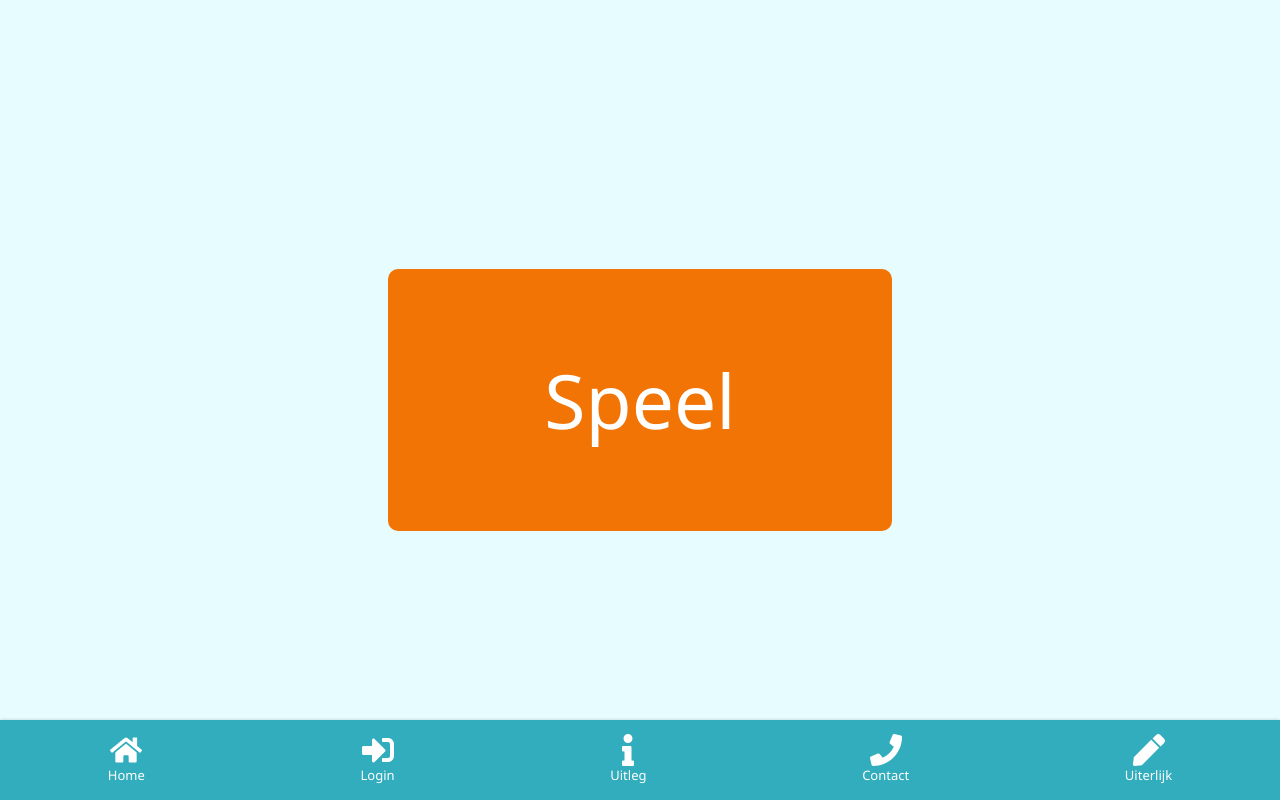
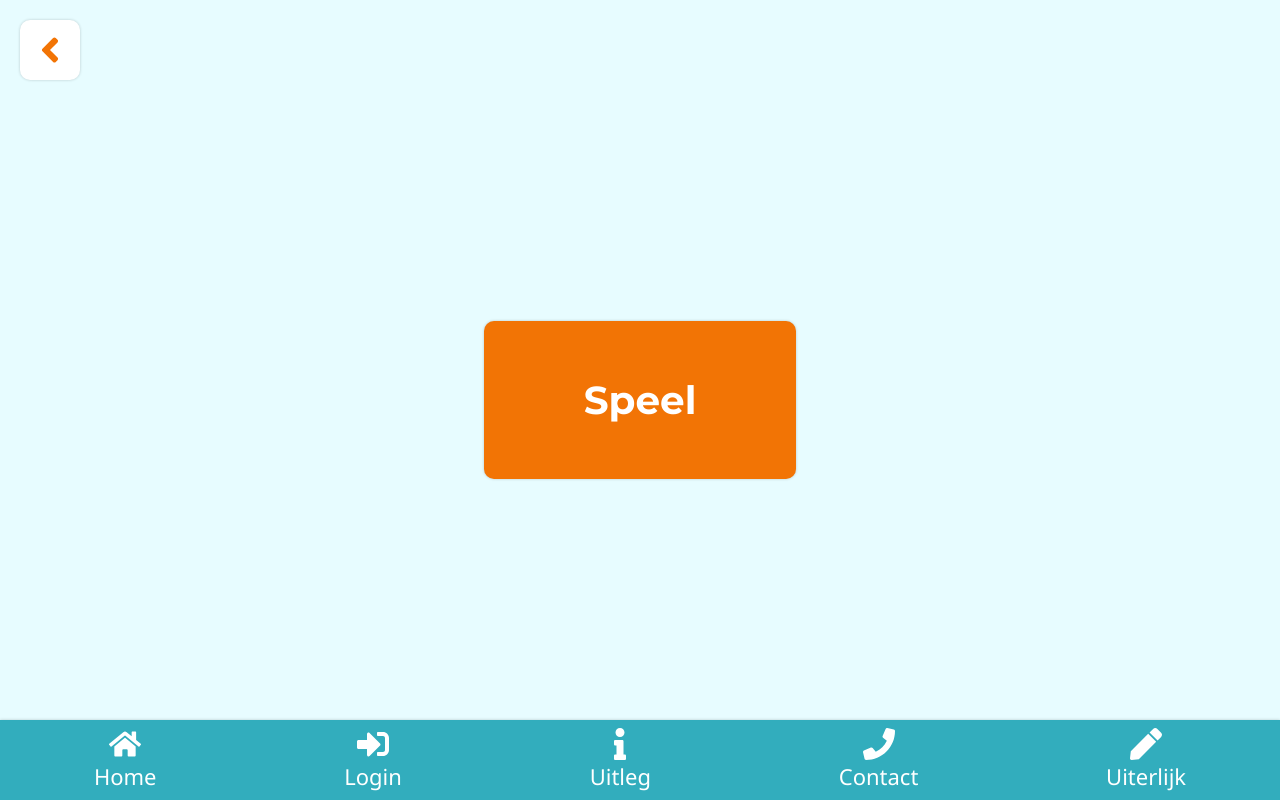
Before and after one commit to roydbie/Carmony, a React (Create React App) app: page / in a window 1280 px wide. Built offline with nearby package versions, Linux system fonts and the light colour scheme.

Commit message:
Terug knop toegevoegd + wat css aangepast
Terug knop aan alle pagina's toegevoegd en ik heb ook de hover effects van de Speel en terug knop wat aangepast en een shadow eraan toegevoegd

```diff
--- a/public/index.html
+++ b/public/index.html
@@ -22,7 +22,7 @@
     crossorigin="anonymous"
   />
   <link rel="stylesheet" href="https://maxcdn.bootstrapcdn.com/bootstrap/latest/css/bootstrap.min.css">
-
+  <link href="https://fonts.googleapis.com/css2?family=Montserrat:wght@700&display=swap" rel="stylesheet">
   <!-- Including Font Awesome -->
 <link rel="stylesheet" href="https://use.fontawesome.com/releases/v5.7.2/css/all.css" integrity="sha384-fnmOCqbTlWIlj8LyTjo7mOUStjsKC4pOpQbqyi7RrhN7udi9RwhKkMHpvLbHG9Sr" crossorigin="anonymous">
     <!--
--- a/src/Contact.js
+++ b/src/Contact.js
@@ -1,8 +1,20 @@
 import React from 'react'
+import history from './history';
+
+import "./styles.css";
+import { Button } from "./components/Button";
+import { FaAngleLeft } from "react-icons/fa";
 
 export const Contact = () => (
 
-    <div>
-        <h2>Contact</h2>
+    <div className="App">
+        <div style={{ position: "absolute", top: 0, left: 0 }}>
+            <Button onClick={() => { history.goBack() }} style="text-align: center;" type="button" buttonStyle="backbtn--icon--outline" buttonSize="btn--medium">
+                <FaAngleLeft />
+            </Button>
+        </div>
+
+<div><h2>Contact</h2></div>
+
     </div>
 )
--- a/src/Home.js
+++ b/src/Home.js
@@ -3,13 +3,22 @@ import history from './history';
 
 import "./styles.css";
 import { Button } from "./components/Button";
+import { FaAngleLeft } from "react-icons/fa";
 
 export const Home = () => (
     <div className="App">
-        <div style={{display: 'flex',  justifyContent:'center', alignItems:'center', height: '100vh'}}>
-        <Button onClick={() => { history.push('/spelpagina') }} type="button" buttonStyle="btn--danger--solid" buttonSize="btn--large">
-            Speel
+        <div style={{ display: 'flex', justifyContent: 'center', alignItems: 'center', height: '100vh' }}>
+
+            <Button onClick={() => { history.push('/spelpagina') }} type="buttonIcon" buttonStyle="btn--danger--solid" buttonSize="btn--large">
+                Speel
         </Button>
+
+        </div>
+
+        <div style={{ position: "absolute", top: 0, left: 0 }}>
+            <Button onClick={() => { history.goBack() }} style="text-align: center;" type="button" buttonStyle="backbtn--icon--outline" buttonSize="btn--medium">
+                <FaAngleLeft />
+            </Button>
         </div>
     </div>
 
--- a/src/Login.js
+++ b/src/Login.js
@@ -1,9 +1,19 @@
 import React from 'react'
+import history from './history';
+
+import "./styles.css";
+import { Button } from "./components/Button";
+import { FaAngleLeft } from "react-icons/fa";
 
 export const Login = () => (
 
-    <div>
-        <h2>Login</h2>
+    <div className="App">
+        <div style={{ position: "absolute", top: 0, left: 0 }}>
+            <Button onClick={() => { history.goBack() }} style="text-align: center;" type="button" buttonStyle="backbtn--icon--outline" buttonSize="btn--medium">
+                <FaAngleLeft />
+            </Button>
+        </div>
 
+        <div><h2>Login</h2></div>
     </div>
 )
--- a/src/SpelPagina.js
+++ b/src/SpelPagina.js
@@ -1,8 +1,19 @@
 import React from 'react'
+import history from './history';
+
+import "./styles.css";
+import { Button } from "./components/Button";
+import { FaAngleLeft } from "react-icons/fa";
 
 export const SpelPagina = () => (
 
-    <div>
-        <h2>Spelpagina</h2>
+    <div className="App">
+        <div style={{ position: "absolute", top: 0, left: 0 }}>
+            <Button onClick={() => { history.goBack() }} style="text-align: center;" type="button" buttonStyle="backbtn--icon--outline" buttonSize="btn--medium">
+                <FaAngleLeft />
+            </Button>
+        </div>
+
+        <div><h2>Spelpagina</h2></div>
     </div>
 )
--- a/src/Uitleg.js
+++ b/src/Uitleg.js
@@ -1,8 +1,19 @@
 import React from 'react'
+import history from './history';
+
+import "./styles.css";
+import { Button } from "./components/Button";
+import { FaAngleLeft } from "react-icons/fa";
 
 export const Uitleg = () => (
+    <div className="App">
+        <div style={{ position: "absolute", top: 0, left: 0 }}>
+            <Button onClick={() => { history.goBack() }} style="text-align: center;" type="button" buttonStyle="backbtn--icon--outline" buttonSize="btn--medium">
+                <FaAngleLeft />
+            </Button>
+        </div>
 
-    <div>
-        <h2>Uitleg</h2>
+        <div><h2>Uitleg</h2></div>
     </div>
+
 )
--- a/src/components/NavigationBar.js
+++ b/src/components/NavigationBar.js
@@ -32,7 +32,7 @@ body {
   overflow: hidden;
   white-space: nowrap;
   font-family: Segoe UI;
-  font-size: 13px;
+  font-size: 22px;
   color: #FFFFFF;
   text-decoration: none;
   -webkit-tap-highlight-color: transparent;
--- a/src/components/button.css
+++ b/src/components/button.css
@@ -2,23 +2,45 @@
     --danger: #F27405;
   }
 
+  .btn:focus,.btn:active {
+    outline: none !important;
+    box-shadow: none;
+ }
+
   .btn {
-    font-family: 'Segoe UI';
+    font-family: 'Montserrat', sans-serif;
+    font-weight: 400;
+    border-radius: 10px;
+    cursor: pointer;
+    box-shadow: 0 0 3px rgba(0, 0, 0, 0.2);
+    transition: transform 0.3s ease;
+  }
+
+  .btn:hover {
+    background-color: #eba96f;
+    color: white;
+    box-shadow: 0 0 3px rgba(0, 0, 0, 0.2);
+    transform: translateY(-3px);
+  }
+
+  .backbtn {
+    font-family: 'Montserrat', sans-serif;
     font-weight: 400;
     border-radius: 10px;
     cursor: pointer;
     transition: transform 0.3s ease;
   }
 
-  .btn:hover {
+  .backbtn:hover {
+    color: white;
     transform: translateY(-3px);
   }
 
   /* Button Colors and Styles */
 
   .btn--primary--solid {
-    background-color: var(--primary);
-    color: var(--white);
+    background-color: white;
+    color: var(--danger);
     border: none;
   }
 
@@ -58,20 +80,25 @@
     color: var(--danger);
   }
 
-  .btn--success--outline {
+  .btn--icon--outline {
     background-color: transparent;
-    border: 2px solid var(--success);
-    color: var(--success);
+    box-shadow: 0 0 0px transparent;
+    color: var(--danger);
   }
+
 
   /* Button Size */
 
   .btn--medium {
-    padding: 10px 20px;
-    font-size: 18px;
+    padding: 10px 10px;
+    font-size: 40px;
+    display: flex;
+    flex-direction: column;
+    align-items: center;
+    justify-content: center;
   }
 
   .btn--large {
-    padding: 75px 156px;
-    font-size: 75px;
+    padding: 50px 100px;
+    font-size: 39px;
   }
```
